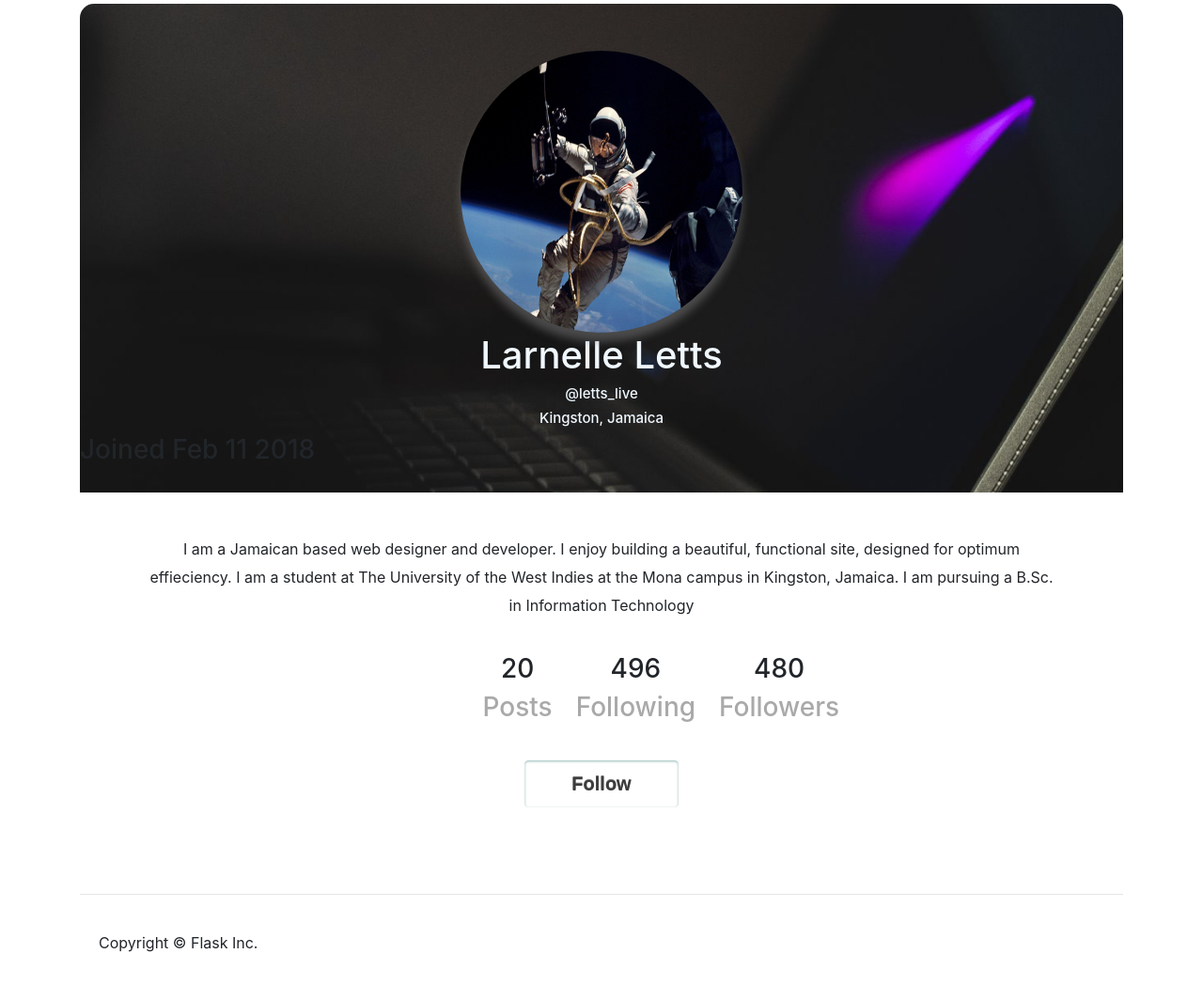
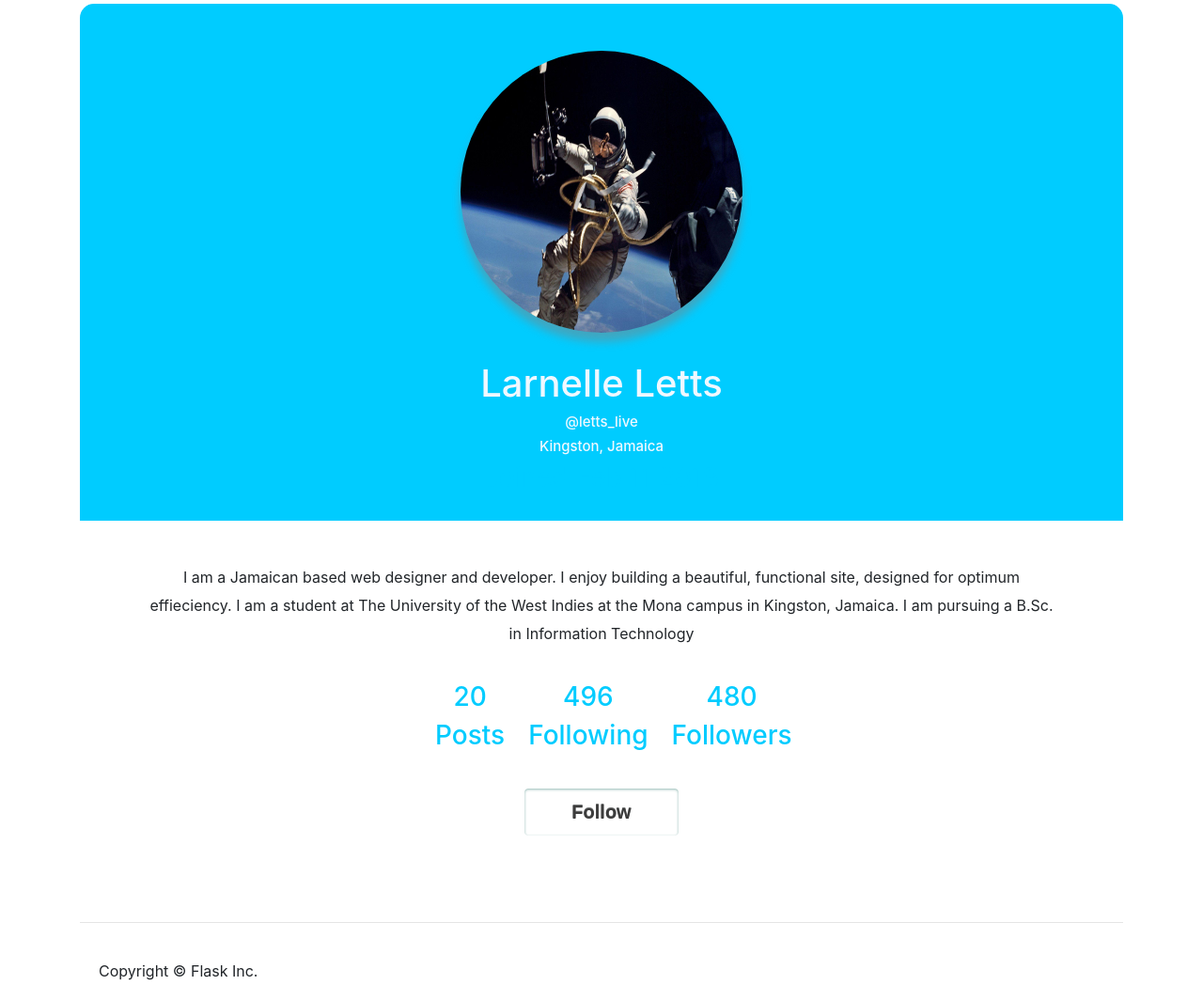
Before and after one commit to l-letts/info3180-lab2, a Flask app: page /profile/ in a window 1280 px wide. Shown: the part 56-1104 px from the top of the page at 94% size. Before the commit the page ends 1069 px from the top, so only its background shows below. Run offline with Flask 2, Linux system fonts and the light colour scheme; some libraries are stand-ins or nearby versions.

Commit message:
your commit message

```diff
--- a/app/static/css/app.css
+++ b/app/static/css/app.css
@@ -18,6 +18,11 @@ h2{
     text-align: center;
     color: aliceblue;
 }
+
+h3{
+    text-align: center;
+    color: #00ccff;
+}
 p{
     padding: 20px;
     line-height: 30px;
@@ -29,8 +34,7 @@ p{
     padding-top: 20px;
     border-radius: 15px 15px 0px 0px;
     padding-bottom: 20px;
-
-    background: url(static/pp2.jpg);
+    background-color: #00ccff;
 
     background-repeat: no-repeat;
     background-attachment:fixed;
@@ -58,6 +62,7 @@ p{
     display: block;
     margin-left: auto;
     margin-right: auto;
+    margin-bottom: 30px;
 
     filter: drop-shadow(0px 10px 5px rgba(128, 128, 128, 0.49));
     margin-top: 30px;
@@ -65,19 +70,18 @@ p{
 
 .inline_stats{
     display: flex;
-    margin-left: 35%;
+    margin-left: 30%;
     margin-bottom: 30px;
+
 }
 .stats>div{
 /*    width: 10%;*/
 /*    background-color: aliceblue;*/
     padding-left: 25px;
     text-align: center;
+    color: #00ccff
 }
 
-.title{
-    color: darkgray;
-}
 
 .button {
     -moz-box-shadow: inset 0px 1px 3px 0px #91b8b3;
@@ -97,9 +101,12 @@ p{
     padding: 10px 50px;
     text-decoration: none;
     text-shadow: 0px -1px 0px #757777;
+
 }
 
 .button:hover {
-    background-color: #6b8eb6;
-    color: #f7f7f1;
+    background-color: #00ccff;
+    color: white;
+     text-decoration: none;
+
 }
```
Also changed, not shown: app/static/css/images/bg-image.jpg (renamed from app/static/pp2.jpg).
